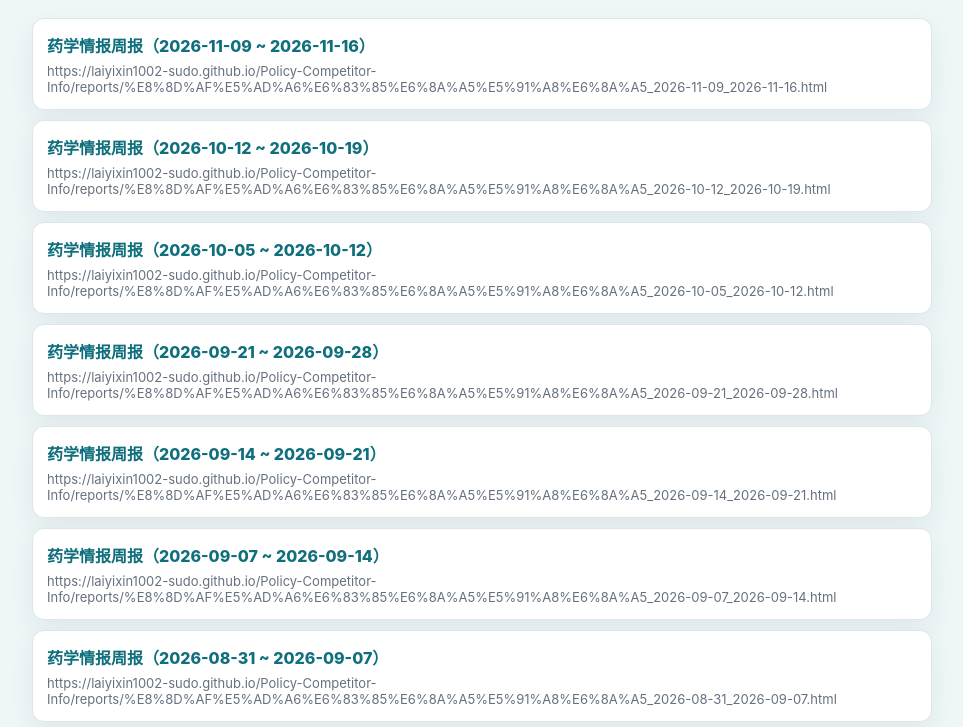
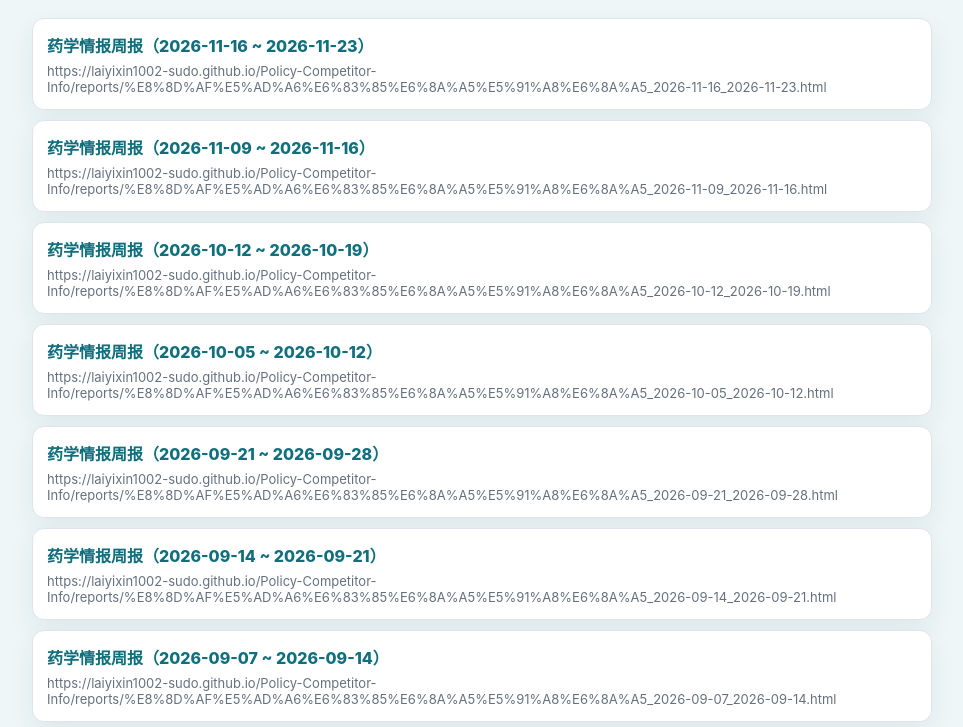
Before and after one commit to laiyixin1002-sudo/Policy-Competitor-Info, a plain HTML site: page reports/index.html in a window 1280 px wide. Shown: the part 73-800 px from the top of the page, without its empty margins (158-1121 px from the left). Drawn offline with Linux system fonts and the light colour scheme.

Commit message:
Update index for 2026-11-16~2026-11-23

```diff
--- a/reports/index.html
+++ b/reports/index.html
@@ -18,6 +18,10 @@
   <main>
     <h1>药学情报周报列表</h1>
     <ul>
+        <li>
+          <a href="药学情报周报_2026-11-16_2026-11-23.html">药学情报周报（2026-11-16 ~ 2026-11-23）</a>
+          <span>https://laiyixin1002-sudo.github.io/Policy-Competitor-Info/reports/%E8%8D%AF%E5%AD%A6%E6%83%85%E6%8A%A5%E5%91%A8%E6%8A%A5_2026-11-16_2026-11-23.html</span>
+        </li>
         <li>
           <a href="药学情报周报_2026-11-09_2026-11-16.html">药学情报周报（2026-11-09 ~ 2026-11-16）</a>
           <span>https://laiyixin1002-sudo.github.io/Policy-Competitor-Info/reports/%E8%8D%AF%E5%AD%A6%E6%83%85%E6%8A%A5%E5%91%A8%E6%8A%A5_2026-11-09_2026-11-16.html</span>
```
